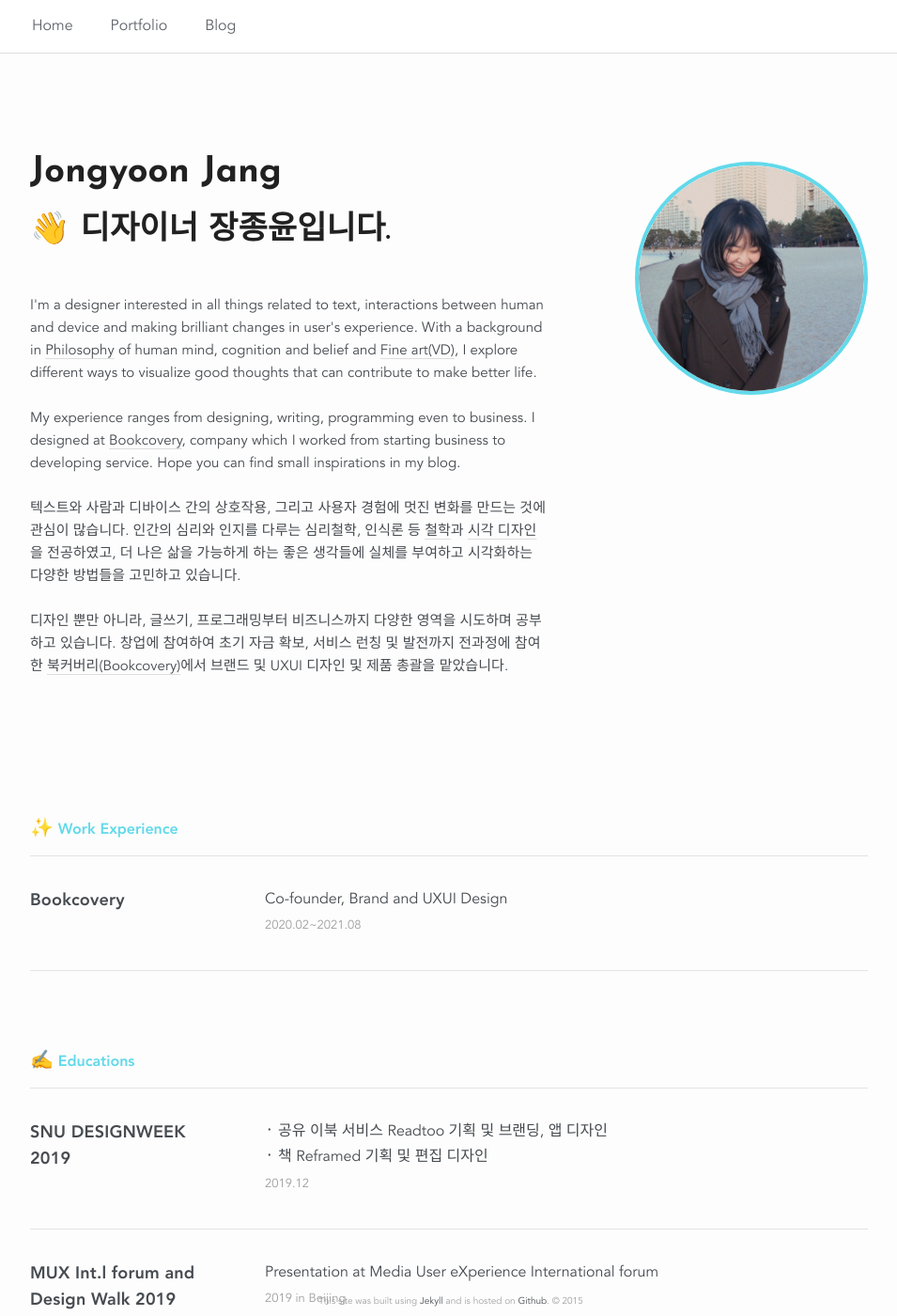
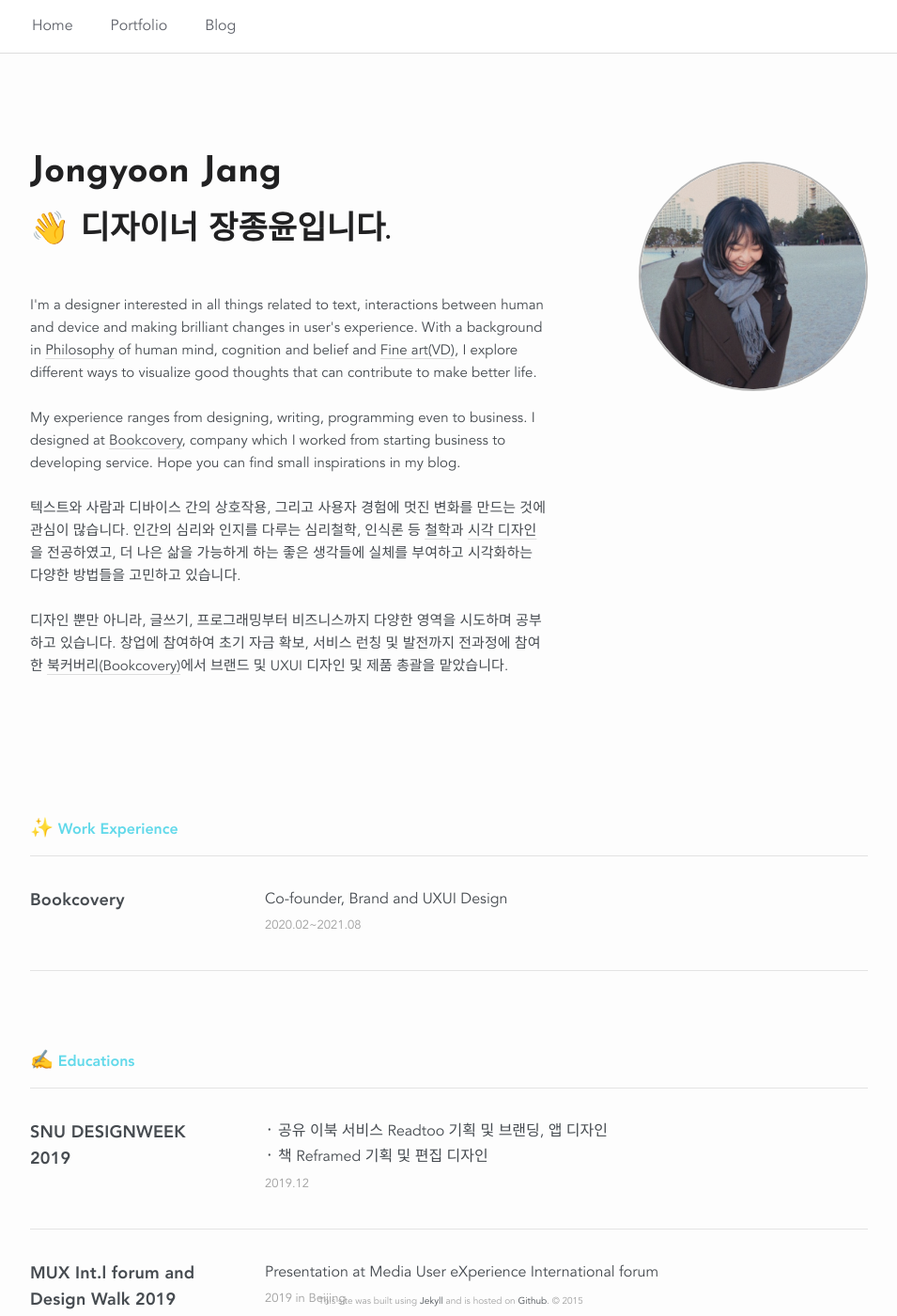
Before and after one commit to junethirty/junethirty.github.io, a Jekyll site: the page built from index.html, in a window 1280 px wide and 1400 px high. Shown: the whole window at 94% size, without its empty margins (162-1117 px from the left). Built offline with Jekyll 4.4.1, drawn with Linux system fonts in a browser that asks for light colours; nearby versions of some CDN libraries.

Commit message:
minor change in prof pic

```diff
--- a/_sass/_layout.scss
+++ b/_sass/_layout.scss
@@ -52,7 +52,7 @@ home layouts
 .prof-pic {
     width: 240px;
     height: 240px;
-    border: 4px solid #62D9EA;
+    border: 2px solid $grey-color-20;
     border-radius: 100000px;
 }
 
```
